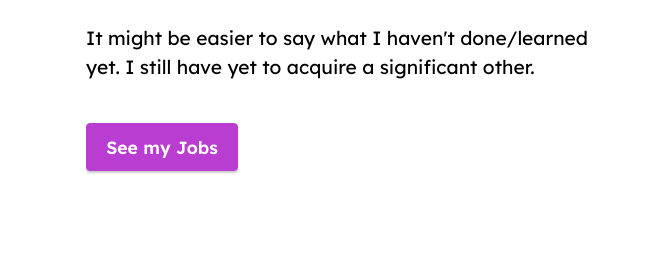
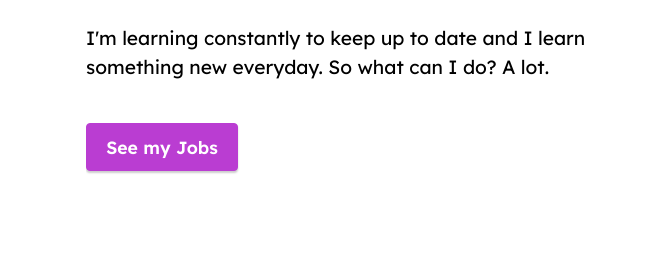
Before and after one commit to KickedDroid/KickedDroid, a plain HTML site: page index.html in a window 1280 px wide. Shown: the part 1170-1432 px from the top of the page, 0-651 px from the left. Drawn offline with Linux system fonts and the light colour scheme; files whose address does not match are found by name.

Commit message:
Update index.html

```diff
--- a/index.html
+++ b/index.html
@@ -90,7 +90,7 @@
                 <div class="card-wrapper">
                     <div class="card-box align-left">
                         <h4 class="card-title mbr-fonts-style mb-4 display-1"><strong>What can i do?</strong></h4>
-                        <p class="mbr-text mbr-fonts-style mb-4 display-7">It might be easier to say what I haven't done/learned yet. I still have yet to acquire a significant other.</p>
+                        <p class="mbr-text mbr-fonts-style mb-4 display-7">I'm learning constantly to keep up to date and I learn something new everyday. So what can I do? A lot. </p>
                         <div class="mbr-section-btn"><a class="btn btn-primary display-4" href="https://mobiri.se">See my Jobs</a></div>
                     </div>
                 </div>
```
